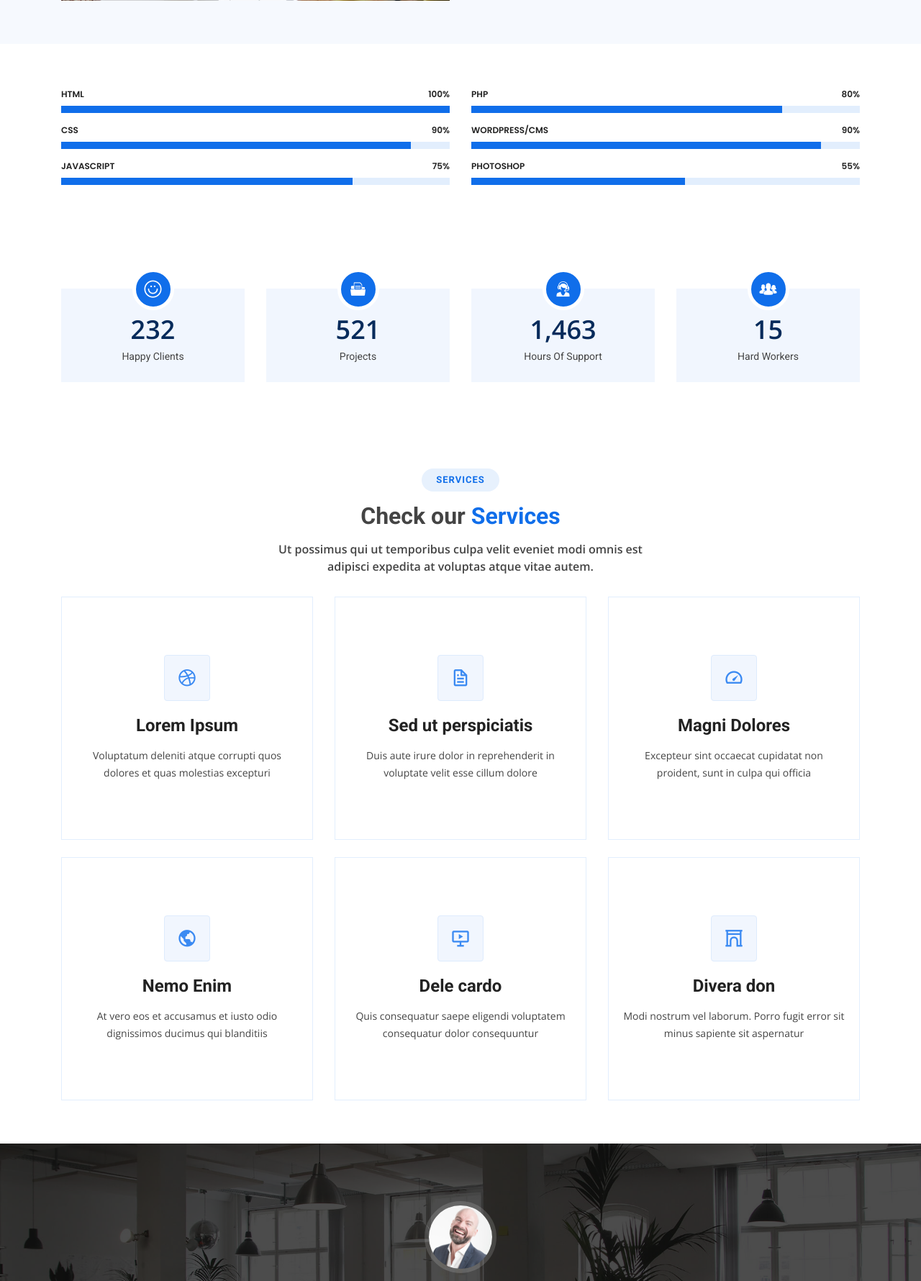
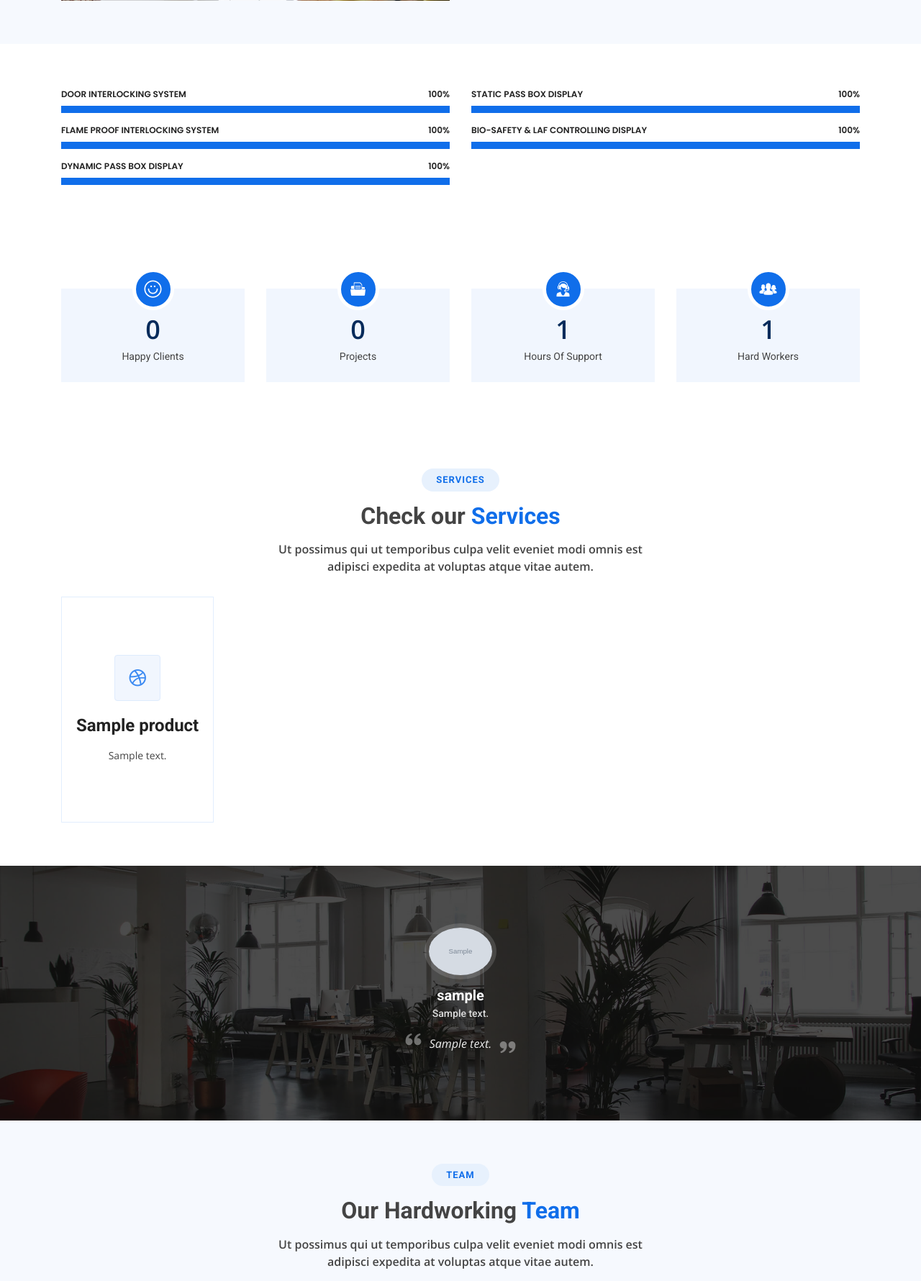
Before and after one commit to kvisengg/kvis_django, a Django app: template templates/base.html in a window 1280 px wide. Shown: the part 1861-3641 px from the top of the page at 72% size. Run offline with Django 4.2, Linux system fonts and the light colour scheme; the template is opened without the code that fills it: most values are stand-ins (such as "Sample title", 1, 10 or a date in 2020); grey boxes marked "Sample" are stand-in pictures; some libraries are stand-ins or nearby versions.

Commit message:
update aboutus section,add support for product,support for reviews

```diff
--- a/templates/base.html
+++ b/templates/base.html
@@ -6,7 +6,8 @@
   <meta charset="utf-8">
   <meta content="width=device-width, initial-scale=1.0" name="viewport">
 
-  <title>BizLand Bootstrap Template - Index</title>
+  <title>KVIS Engg - Lead in Pharma Solutions
+ </title>
   <meta content="" name="description">
   <meta content="" name="keywords">
 
@@ -229,23 +230,23 @@ solutions and coved surface considering all Pharma guidelines.
           <div class="col-lg-6">
 
             <div class="progress">
-              <span class="skill">HTML <i class="val">100%</i></span>
+              <span class="skill">DOOR INTERLOCKING SYSTEM <i class="val">100%</i></span>
               <div class="progress-bar-wrap">
                 <div class="progress-bar" role="progressbar" aria-valuenow="100" aria-valuemin="0" aria-valuemax="100"></div>
               </div>
             </div>
 
             <div class="progress">
-              <span class="skill">CSS <i class="val">90%</i></span>
+              <span class="skill">FLAME PROOF INTERLOCKING SYSTEM <i class="val">100%</i></span>
               <div class="progress-bar-wrap">
-                <div class="progress-bar" role="progressbar" aria-valuenow="90" aria-valuemin="0" aria-valuemax="100"></div>
+                <div class="progress-bar" role="progressbar" aria-valuenow="100" aria-valuemin="0" aria-valuemax="100"></div>
               </div>
             </div>
 
             <div class="progress">
-              <span class="skill">JavaScript <i class="val">75%</i></span>
+              <span class="skill">DYNAMIC PASS BOX DISPLAY <i class="val">100%</i></span>
               <div class="progress-bar-wrap">
-                <div class="progress-bar" role="progressbar" aria-valuenow="75" aria-valuemin="0" aria-valuemax="100"></div>
+                <div class="progress-bar" role="progressbar" aria-valuenow="100" aria-valuemin="0" aria-valuemax="100"></div>
               </div>
             </div>
 
@@ -254,25 +255,19 @@ solutions and coved surface considering all Pharma guidelines.
           <div class="col-lg-6">
 
             <div class="progress">
-              <span class="skill">PHP <i class="val">80%</i></span>
+              <span class="skill">STATIC PASS BOX DISPLAY <i class="val">100%</i></span>
               <div class="progress-bar-wrap">
-                <div class="progress-bar" role="progressbar" aria-valuenow="80" aria-valuemin="0" aria-valuemax="100"></div>
+                <div class="progress-bar" role="progressbar" aria-valuenow="100" aria-valuemin="0" aria-valuemax="100"></div>
               </div>
             </div>
 
             <div class="progress">
-              <span class="skill">WordPress/CMS <i class="val">90%</i></span>
+              <span class="skill">BIO-SAFETY & LAF CONTROLLING DISPLAY <i class="val">100%</i></span>
               <div class="progress-bar-wrap">
-                <div class="progress-bar" role="progressbar" aria-valuenow="90" aria-valuemin="0" aria-valuemax="100"></div>
+                <div class="progress-bar" role="progressbar" aria-valuenow="100" aria-valuemin="0" aria-valuemax="100"></div>
               </div>
             </div>
 
-            <div class="progress">
-              <span class="skill">Photoshop <i class="val">55%</i></span>
-              <div class="progress-bar-wrap">
-                <div class="progress-bar" role="progressbar" aria-valuenow="55" aria-valuemin="0" aria-valuemax="100"></div>
-              </div>
-            </div>
 
           </div>
 
@@ -289,7 +284,7 @@ solutions and coved surface considering all Pharma guidelines.
           <div class="col-lg-3 col-md-6">
             <div class="count-box">
               <i class="icofont-simple-smile"></i>
-              <span data-toggle="counter-up">232</span>
+              <span data-toggle="counter-up">{{project_complete.happy_clients}}</span>
               <p>Happy Clients</p>
             </div>
           </div>
@@ -297,7 +292,7 @@ solutions and coved surface considering all Pharma guidelines.
           <div class="col-lg-3 col-md-6 mt-5 mt-md-0">
             <div class="count-box">
               <i class="icofont-document-folder"></i>
-              <span data-toggle="counter-up">521</span>
+              <span data-toggle="counter-up">{{project_complete.projects}}</span>
               <p>Projects</p>
             </div>
           </div>
@@ -305,7 +300,7 @@ solutions and coved surface considering all Pharma guidelines.
           <div class="col-lg-3 col-md-6 mt-5 mt-lg-0">
             <div class="count-box">
               <i class="icofont-live-support"></i>
-              <span data-toggle="counter-up">1,463</span>
+              <span data-toggle="counter-up">{{project_complete.total_hours}}</span>
               <p>Hours Of Support</p>
             </div>
           </div>
@@ -313,7 +308,7 @@ solutions and coved surface considering all Pharma guidelines.
           <div class="col-lg-3 col-md-6 mt-5 mt-lg-0">
             <div class="count-box">
               <i class="icofont-users-alt-5"></i>
-              <span data-toggle="counter-up">15</span>
+              <span data-toggle="counter-up">{{project_complete.total_workers}}</span>
               <p>Hard Workers</p>
             </div>
           </div>
@@ -333,53 +328,20 @@ solutions and coved surface considering all Pharma guidelines.
         </div>
 
         <div class="row">
-          <div class="col-lg-4 col-md-6 d-flex align-items-stretch" data-aos="zoom-in" data-aos-delay="100">
-            <div class="icon-box">
-              <div class="icon"><i class="bx bxl-dribbble"></i></div>
-              <h4><a href="">Lorem Ipsum</a></h4>
-              <p>Voluptatum deleniti atque corrupti quos dolores et quas molestias excepturi</p>
-            </div>
-          </div>
 
-          <div class="col-lg-4 col-md-6 d-flex align-items-stretch mt-4 mt-md-0" data-aos="zoom-in" data-aos-delay="200">
-            <div class="icon-box">
-              <div class="icon"><i class="bx bx-file"></i></div>
-              <h4><a href="">Sed ut perspiciatis</a></h4>
-              <p>Duis aute irure dolor in reprehenderit in voluptate velit esse cillum dolore</p>
-            </div>
-          </div>
 
-          <div class="col-lg-4 col-md-6 d-flex align-items-stretch mt-4 mt-lg-0" data-aos="zoom-in" data-aos-delay="300">
-            <div class="icon-box">
-              <div class="icon"><i class="bx bx-tachometer"></i></div>
-              <h4><a href="">Magni Dolores</a></h4>
-              <p>Excepteur sint occaecat cupidatat non proident, sunt in culpa qui officia</p>
-            </div>
-          </div>
+            {% for product in products  %}
+              <div class="col-lg-4 col-md-6 d-flex align-items-stretch" data-aos="zoom-in" data-aos-delay="100">
+                        <div class="icon-box">
+                          <div class="icon"><i class="bx bxl-dribbble"></i></div>
+                          <h4><a href="">{{product.product_name}}</a></h4>
+                          <p>{{product.product_description}}</p>
+                        </div>
+                      </div>
 
-          <div class="col-lg-4 col-md-6 d-flex align-items-stretch mt-4" data-aos="zoom-in" data-aos-delay="100">
-            <div class="icon-box">
-              <div class="icon"><i class="bx bx-world"></i></div>
-              <h4><a href="">Nemo Enim</a></h4>
-              <p>At vero eos et accusamus et iusto odio dignissimos ducimus qui blanditiis</p>
-            </div>
-          </div>
 
-          <div class="col-lg-4 col-md-6 d-flex align-items-stretch mt-4" data-aos="zoom-in" data-aos-delay="200">
-            <div class="icon-box">
-              <div class="icon"><i class="bx bx-slideshow"></i></div>
-              <h4><a href="">Dele cardo</a></h4>
-              <p>Quis consequatur saepe eligendi voluptatem consequatur dolor consequuntur</p>
-            </div>
-          </div>
+            {% endfor %}
 
-          <div class="col-lg-4 col-md-6 d-flex align-items-stretch mt-4" data-aos="zoom-in" data-aos-delay="300">
-            <div class="icon-box">
-              <div class="icon"><i class="bx bx-arch"></i></div>
-              <h4><a href="">Divera don</a></h4>
-              <p>Modi nostrum vel laborum. Porro fugit error sit minus sapiente sit aspernatur</p>
-            </div>
-          </div>
 
         </div>
 
@@ -391,60 +353,21 @@ solutions and coved surface considering all Pharma guidelines.
 
         <div class="owl-carousel testimonials-carousel">
 
-          <div class="testimonial-item">
-            <img src="{% static 'assets/img/testimonials/testimonials-1.jpg' %}" class="testimonial-img" alt="">
-            <h3>Saul Goodman</h3>
-            <h4>Ceo &amp; Founder</h4>
+
+         {% for review in reviews %}
+
+<div class="testimonial-item">
+            <img src="{{review.image}}" class="testimonial-img" alt="">
+            <h3>{{review.user_name}}</h3>
+            <h4>{{review.review_position}}</h4>
             <p>
               <i class="bx bxs-quote-alt-left quote-icon-left"></i>
-              Proin iaculis purus consequat sem cure digni ssim donec porttitora entum suscipit rhoncus. Accusantium quam, ultricies eget id, aliquam eget nibh et. Maecen aliquam, risus at semper.
+              {{review.description}}
               <i class="bx bxs-quote-alt-right quote-icon-right"></i>
             </p>
           </div>
+         {% endfor %}
 
-          <div class="testimonial-item">
-            <img src="{% static 'assets/img/testimonials/testimonials-2.jpg' %}" class="testimonial-img" alt="">
-            <h3>Sara Wilsson</h3>
-            <h4>Designer</h4>
-            <p>
-              <i class="bx bxs-quote-alt-left quote-icon-left"></i>
-              Export tempor illum tamen malis malis eram quae irure esse labore quem cillum quid cillum eram malis quorum velit fore eram velit sunt aliqua noster fugiat irure amet legam anim culpa.
-              <i class="bx bxs-quote-alt-right quote-icon-right"></i>
-            </p>
-          </div>
-
-          <div class="testimonial-item">
-            <img src="{% static 'assets/img/testimonials/testimonials-3.jpg' %}" class="testimonial-img" alt="">
-            <h3>Jena Karlis</h3>
-            <h4>Store Owner</h4>
-            <p>
-              <i class="bx bxs-quote-alt-left quote-icon-left"></i>
-              Enim nisi quem export duis labore cillum quae magna enim sint quorum nulla quem veniam duis minim tempor labore quem eram duis noster aute amet eram fore quis sint minim.
-              <i class="bx bxs-quote-alt-right quote-icon-right"></i>
-            </p>
-          </div>
-
-          <div class="testimonial-item">
-            <img src="{% static 'assets/img/testimonials/testimonials-4.jpg' %}" class="testimonial-img" alt="">
-            <h3>Matt Brandon</h3>
-            <h4>Freelancer</h4>
-            <p>
-              <i class="bx bxs-quote-alt-left quote-icon-left"></i>
-              Fugiat enim eram quae cillum dolore dolor amet nulla culpa multos export minim fugiat minim velit minim dolor enim duis veniam ipsum anim magna sunt elit fore quem dolore labore illum veniam.
-              <i class="bx bxs-quote-alt-right quote-icon-right"></i>
-            </p>
-          </div>
-
-          <div class="testimonial-item">
-            <img src="{% static 'assets/img/testimonials/testimonials-5.jpg' %}" class="testimonial-img" alt="">
-            <h3>John Larson</h3>
-            <h4>Entrepreneur</h4>
-            <p>
-              <i class="bx bxs-quote-alt-left quote-icon-left"></i>
-              Quis quorum aliqua sint quem legam fore sunt eram irure aliqua veniam tempor noster veniam enim culpa labore duis sunt culpa nulla illum cillum fugiat legam esse veniam culpa fore nisi cillum quid.
-              <i class="bx bxs-quote-alt-right quote-icon-right"></i>
-            </p>
-          </div>
 
         </div>
 
```
Also changed, not shown: content/admin.py (+24 -4 lines), content/models.py (+30 -11 lines), kvisengg/views.py (+7 -2 lines), content/migrations/0006_projectcomplete.py (added), content/migrations/0007_alter_aboutus_description_alter_aboutus_description1_and_more.py (added), content/migrations/0008_product.py (added), content/migrations/0009_reviews.py (added), db.sqlite3.
